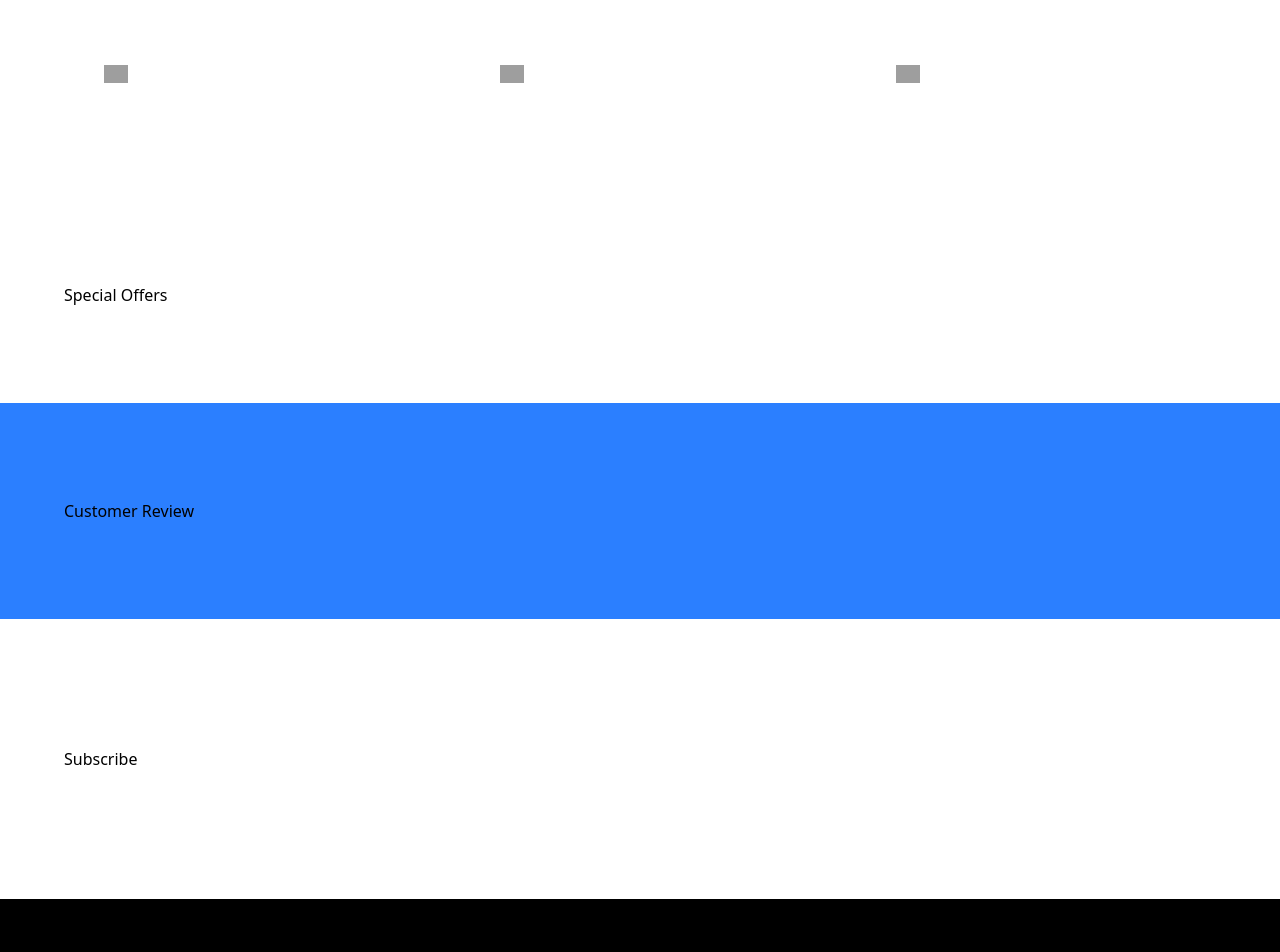
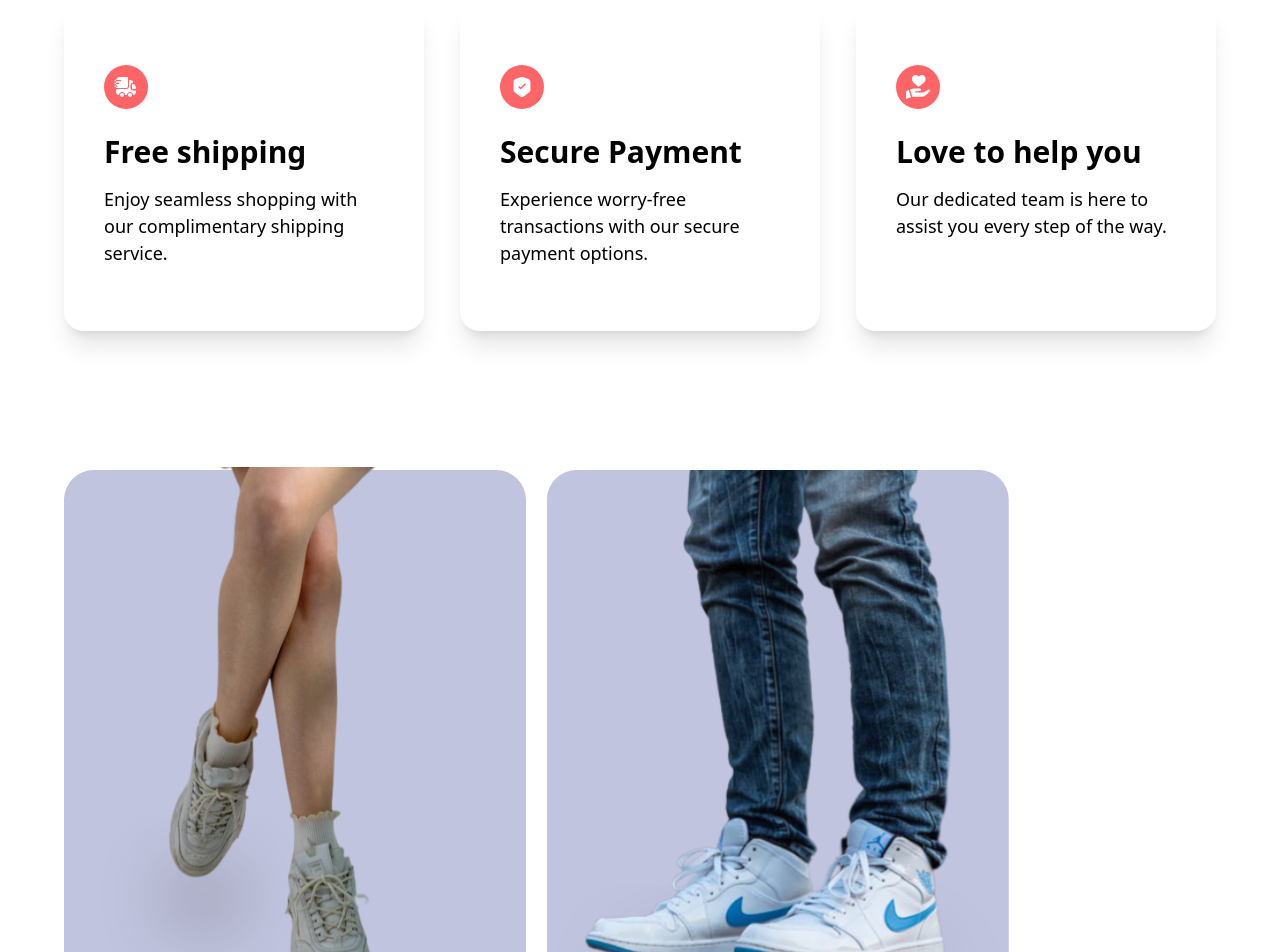
Before and after one commit to Feyitee/Ecommerce-Page, a React (Vite) app in the folder E-commerce/: page / in a window 1280 px wide. Shown: the part 2440-3392 px from the top of the page. Built offline with nearby package versions, Linux system fonts and the light colour scheme; grey boxes are pictures that could not be loaded.

Commit message:
special-offers-skeleton

```diff
--- a/E-commerce/src/components/ServiceCard.jsx
+++ b/E-commerce/src/components/ServiceCard.jsx
@@ -1,12 +1,17 @@
 import React from "react";
 
-const ServiceCard = (imgURL, label, subtext) => {
+const ServiceCard = ({ imgURL, label, subtext }) => {
   return (
-    <div
-      className="flex-1 sm:w-[350px]
-    sm:min-w-[350px] w-full rounded-[20px] shadow-3xl px-10 py-16"
-    >
-      <img src={imgURL} alt={label} width={24} height={24} />
+    <div className="flex-1 sm:w-[350px] sm:min-w-[350px] w-full rounded-[20px] shadow-xl px-10 py-16">
+      <div className="w-11 h-11 flex justify-center items-center bg-red-400 rounded-full">
+        <img src={imgURL} alt={label} width={24} height={24} />
+      </div>
+      <h3 className="mt-5 font-palanquin text-3xl leading-normal font-bold">
+        {label}
+      </h3>
+      <p className="mt-3 break-words font-montserrat text-lg leading-normal text-slate-gray">
+        {subtext}
+      </p>
     </div>
   );
 };
--- a/E-commerce/src/sections/Services.jsx
+++ b/E-commerce/src/sections/Services.jsx
@@ -4,13 +4,10 @@
 
 const Services = () => {
   return (
-    <section
-      className="max-container flex flex-wrap justify-center
-  items-center gap-9"
-    >
-      {services.map((service) => {
-        return <ServiceCard key={service.label} {...service} />;
-      })}
+    <section className="max-container flex justify-center flex-wrap gap-9">
+      {services.map((service) => (
+        <ServiceCard key={service.label} {...service} />
+      ))}
     </section>
   );
 };
--- a/E-commerce/src/sections/SpecialOffers.jsx
+++ b/E-commerce/src/sections/SpecialOffers.jsx
@@ -1,6 +1,19 @@
 import React from "react";
+import { offer } from "../assets/images";
+
 const SpecialOffers = () => {
-  return <div>Special Offers</div>;
+  return (
+    <section className="flex justify-wrap items-center max-xl:flex-col-reverse gap-10 max-container">
+      <div className="flex-1">
+        <img
+          src={offer}
+          width={773}
+          height={687}
+          className="object-contain w-full"
+        />
+      </div>
+    </section>
+  );
 };
 
 export default SpecialOffers;
```
